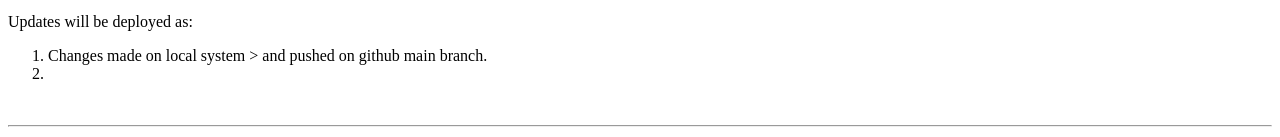
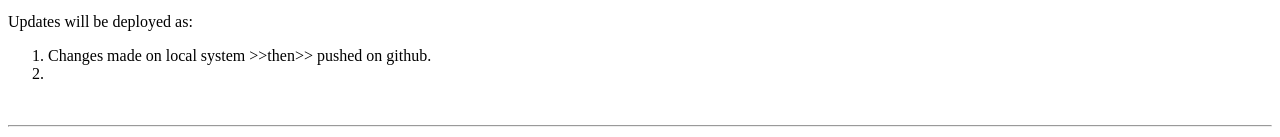
Before and after one commit to aasif112/rev_react_bootcamp_00, a plain HTML site: page index.html in a window 1280 px wide. Shown: the part 2915-3052 px from the top of the page. Drawn offline with Linux system fonts and the light colour scheme.

Commit message:
workflow explained

```diff
--- a/index.html
+++ b/index.html
@@ -165,7 +165,7 @@
         <p>A github workflow is created now as we make changes/ updates that will be deployed on surge through git hub.</p>
         <p>Updates will be deployed as:</p>
         <ol>
-            <li>Changes made on local system > and pushed on github main branch.</li>
+            <li>Changes made on local system >>then>> pushed on github.</li>
             <li></li>
         </ol>
 
```
